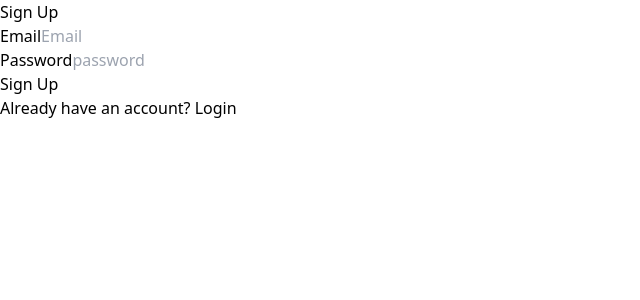
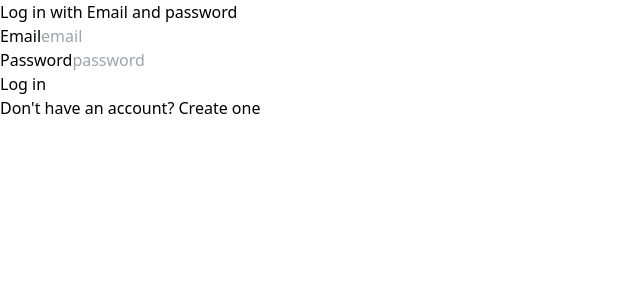
Before and after one commit to estherlardze/hng-stage-3, a React (Vite) app: page / in a window 1280 px wide. Shown: the top 300 px of the page, without its empty margins (0-640 px from the left). Built offline with nearby package versions, Linux system fonts and the light colour scheme.

Commit message:
added route

```diff
--- a/package.json
+++ b/package.json
@@ -15,6 +15,7 @@
     "postcss": "^8.4.30",
     "react": "^18.2.0",
     "react-beautiful-dnd": "^13.1.1",
+    "react-dnd-html5-backend": "^16.0.1",
     "react-dom": "^18.2.0",
     "react-icons": "^4.11.0",
     "react-router-dom": "^6.16.0",
--- a/src/App.jsx
+++ b/src/App.jsx
@@ -8,8 +8,8 @@ function App() {
   return (
     <BrowserRouter>
       <Routes>
-         <Route path='/' element={<Signup />}/>
-         <Route path='/login' element={<Login/>}/>
+         <Route path='/' element={< Login/>}/>
+         <Route path='/signup' element={<Signup/>}/>
          <Route path='/home' element={<Home />}/>
       </Routes>
     </BrowserRouter>
--- a/src/component/Gallery.jsx
+++ b/src/component/Gallery.jsx
@@ -2,15 +2,18 @@ import React, {useState} from 'react'
 import { images } from '../pages/index';
 import { DragDropContext, Droppable, Draggable} from 'react-beautiful-dnd'
 
+
 const Gallery = ({search, filteredItems}) => {
 
   return (
+
     <DragDropContext onDragEnd={(result) => console.log(result)} >
+      {!search?
        <Droppable droppableId="characters">
          {(provided) => (
          <div className='flex flex-wrap gap-[20px] mx-[30px] md:mx-[auto]' {...provided.droppableProps} ref={provided.innerRef}>
             {images.map((item, index) => (
-            <Draggable key={item.id} draggableId={item.id}index={index} >
+              <Draggable key={item.id} draggableId='characters' index={index} >
                 {(provided) => (
               <div  className='relative' {...provided.droppableProps} {...provided.dragHandleProps} ref={provided.innerRef}>
                 <img src={item.image} alt={item.tag} className=' w-[250] md:w-[300px] h-[350px] rounded-md'/>
@@ -23,18 +26,27 @@ const Gallery = ({search, filteredItems}) => {
            </div>
            )}
          </Droppable>
+      :
+      <Droppable droppableId="characters">
+        {(provided) => (
+      <div className='flex flex-wrap gap-[20px] mx-[30px] md:mx-[auto]' {...provided.droppableProps} ref={provided.innerRef}>
+         {filteredItems.map((item, index) => (
+           <Draggable key={item.id} draggableId='characters' index={index} >
+             {(provided) => (
+            <div  className='relative' {...provided.droppableProps} {...provided.dragHandleProps} ref={provided.innerRef}>
+              <img src={item.image} alt={item.tag} className=' w-[250] md:w-[300px] h-[350px] rounded-md'/>
+             <button className='absolute top-[20px] right-[20px] bg-red-400 hover:bg-red-700 text-white font-semibold py-1 px-2 rounded-xl'>{item.tag}</button>
+            </div>
+             )}
+            </Draggable>
+         ))}
+     {provided.placeholder}
+      </div>
+        )}
+       </Droppable>
+}
      </DragDropContext>
-
         )}
-
-            {/* // filteredItems.map((item) => (
-            //     <Droppable droppableId={item.id}>
-            //         {(provided) => (
-            //     <div key={item.id} className='relative' {...provided.droppableProps} ref={provided.innerRef}>
-            //        <img src={item.image} alt={item.tag} className='w-[300px] h-[350px] rounded-md'/>
-            //        <button className='absolute top-[10px] right-[10px] bg-red-400 hover:bg-red-700 text-white font-semibold py-1 px-2 rounded-xl'>{item.tag}</button>
-            //     </div>
-            //     )} */}
 
 
 export default Gallery
--- a/src/component/Header.jsx
+++ b/src/component/Header.jsx
@@ -9,16 +9,14 @@ const Header = ({search, setSearch, setFilteredItems}) => {
     e.preventDefault();
 
     const filteredImages = images.filter((item) => {
-     if(!search) return item
 
-     else if(item.tag.toLowerCase().includes(search.toLowerCase()))
-     {
-      setFilteredItems(filteredImages)
-     }
+     const filteredImages = item.tag.toLowerCase().includes(search.toLowerCase())
+     setFilteredItems(filteredImages)
+     console.log(filteredImages)
   })
-    console.log(filteredImages)
 
     setSearch('')
+    return(filteredImages)
   }
 
   return (
--- a/src/pages/Login.jsx
+++ b/src/pages/Login.jsx
@@ -1,7 +1,7 @@
 import React, { useState } from 'react';
 import {database} from '../component/firebase'
 import {signInWithEmailAndPassword} from 'firebase/auth';
-import {useNavigate} from 'react-router-dom'
+import {useNavigate, Link} from 'react-router-dom'
 
 
 
@@ -26,7 +26,7 @@ export default function Login(){
 
 
     return(
-      <div className='w-full max-w-xs mx-auto mt-[100px]'>
+      <div className='w-full max-w-xs mx-auto mt-[100px] '>
          <h1 className='text-center text-2xl font-semibold '>Log in with Email and password</h1>
         <form className="bg-white shadow-xl rounded px-8 pt-6 pb-8 mb-4" onSubmit={handleLogin}>
 
@@ -51,6 +51,9 @@ export default function Login(){
               Log in
             </button>
          </div>
+         <Link to='/signup' className='text-black-500 mt-[20px] font-bold'>
+           Don't have an account? Create one
+        </Link>
 
       </form>
 </div>
--- a/src/pages/Signup.jsx
+++ b/src/pages/Signup.jsx
@@ -1,5 +1,5 @@
 import React, {useState} from 'react';
-import {useNavigate, Link} from 'react-router-dom'
+import {useNavigate} from 'react-router-dom'
 import {database } from '../component/firebase'
 import { createUserWithEmailAndPassword } from "firebase/auth"
 
@@ -15,7 +15,7 @@ export default function Signup(){
 
      createUserWithEmailAndPassword(database, email, password).then((data) => {
       console.log(data, "authData");
-      navigate('/login')
+      navigate('/home')
     })
     .catch((error) => {
       console.error(error)
@@ -47,9 +47,7 @@ export default function Signup(){
               Sign Up
             </button>
          </div>
-        <Link to='/login' className='text-black-500 mt-[20px] font-bold'>
-          Already have an account? Login
-        </Link>
+
       </form>
 </div>
     )
```
Also changed, not shown: 1 other file (tests, documents, lock files or other folders). Lines whose indentation alone changed are shown as unchanged.
